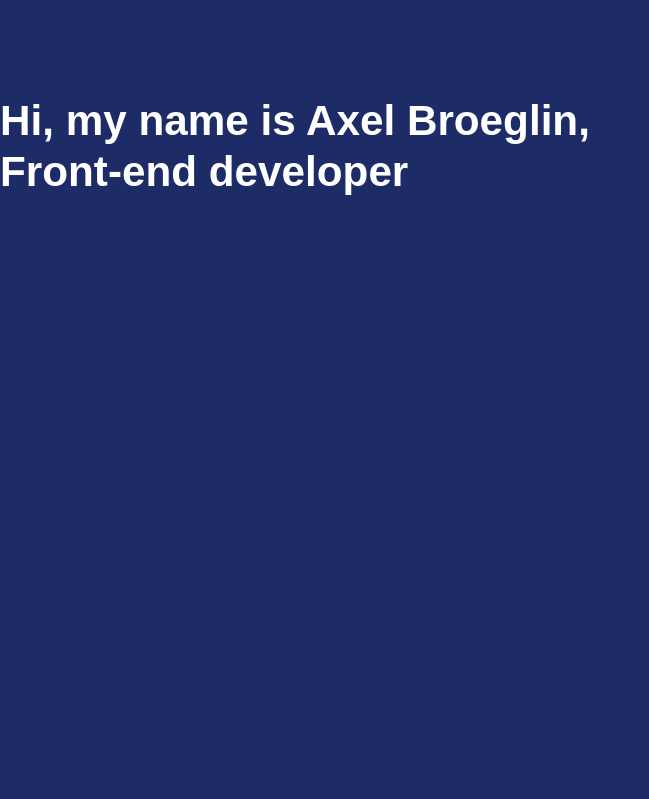
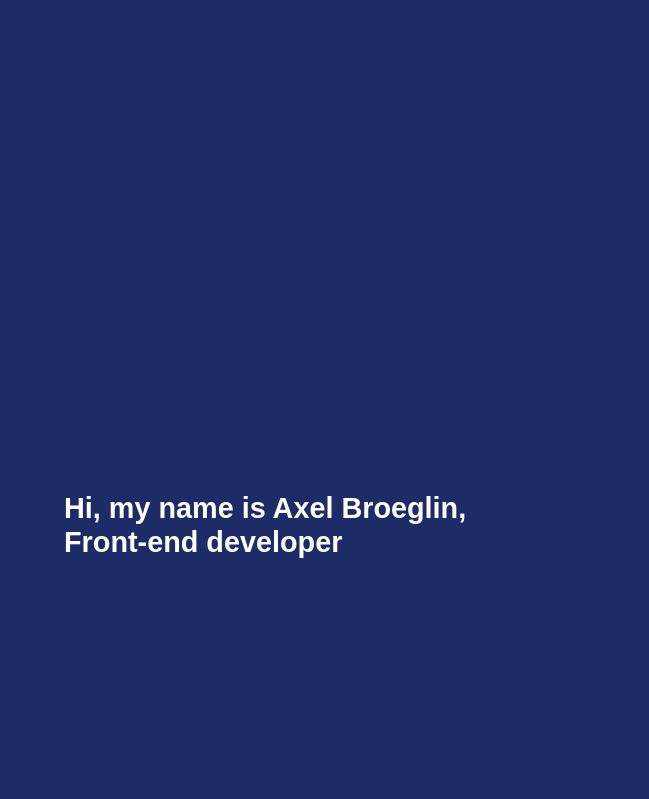
Before and after one commit to AxelBroeglin/portfolio, a PHP site: page /index.html in a window 1280 px wide. Shown: the top 799 px of the page, without its empty margins (0-649 px from the left). Run offline with PHP 8.4, Linux system fonts and the light colour scheme.

Commit message:
Working on the intro

```diff
--- a/index.html
+++ b/index.html
@@ -21,8 +21,11 @@
 
             <!-- INTRODUCTION -->
             <section class="section-intro">
+                <div class="section-intro__container">
                 <h1 id="h1">Hi, my name is Axel Broeglin, <br>
                    Front-end developer</h1>
+
+                </div>
             </section>
 
 
--- a/styles/main.css
+++ b/styles/main.css
@@ -116,19 +116,6 @@ h1 {
 }
 
 /**************** END OF GENERAL ************/
-/**************** INTRO ***************/
-.section-intro {
-  font-family: 'Playfair Display', serif;
-  font-weight: 500;
-  font-size: 2.2em;
-  line-height: 1.1;
-  padding-top: 8vh;
-  height: 100vh;
-  background-color: #1d2c67;
-  width: 100%;
-}
-
-/************** END OF INTRO ***********/
 @font-face {
   font-family: 'poppinsregular';
   src: url("../fonts/poppins-regular-webfont.woff") format("woff"), url("../fonts/poppins-regular-webfont.woff2") format("woff2"), url("../fonts/poppins-regular-webfont.ttf") format("ttf");
@@ -333,11 +320,24 @@ button {
 }
 
 /************ INTRO SECTION *************/
+.section-intro {
+  position: relative;
+  height: 100vh;
+  background-color: #1d2c67;
+  width: 100%;
+}
+
+.section-intro__container {
+  position: absolute;
+  font-size: 1.2em;
+  line-height: 1.2;
+  bottom: 30vh;
+  left: 5vw;
+}
+
 #h1 {
   text-align: left;
   color: #fff;
-  font-size: 1.2em;
-  line-height: 1.2;
 }
 
 /************ END OF INTRO SECTION *************/
--- a/styles/pages/_home.scss
+++ b/styles/pages/_home.scss
@@ -6,16 +6,25 @@
 }
 
 /************ INTRO SECTION *************/
-
-#h1{
-    text-align: left;
-    color: $white;
+.section-intro{
+  position: relative;
+  height: 100vh;
+  background-color: $dark-blue;
+  width:100%;
+  &__container{
+    position: absolute;
     font-size: 1.2em;
     line-height: 1.2;
+    bottom: 30vh;
+    left: 5vw;
+  }
+}
+#h1{
+  text-align: left;
+  color: $white;
 }
 
 /************ END OF INTRO SECTION *************/
-
 
 
 
```
Also changed, not shown: 1 other file.
